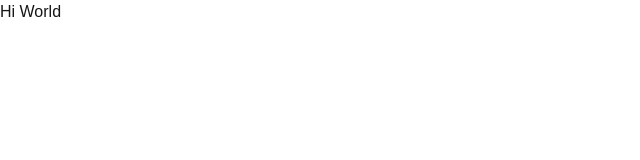
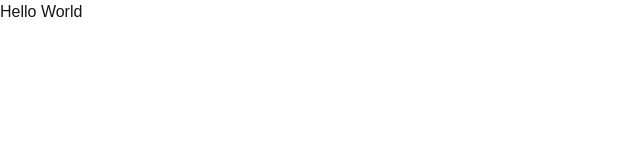
Before and after one commit to GithubBirendra/paathshalahub, a Next.js app in the folder client/: page /register in a window 1280 px wide. Shown: the top 160 px of the page, without its empty margins (0-640 px from the left). Built offline with nearby package versions, Linux system fonts and the light colour scheme.

Commit message:
error check

```diff
--- a/client/src/app/register/page.tsx
+++ b/client/src/app/register/page.tsx
@@ -2,7 +2,7 @@ import React from 'react'
 
 const page = () => {
   return (
-    <div>Hi World</div>
+    <div>Hello World</div>
   )
 }
 
```
